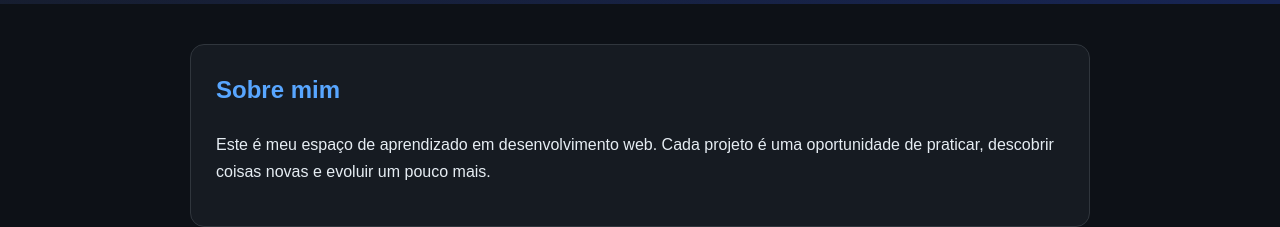
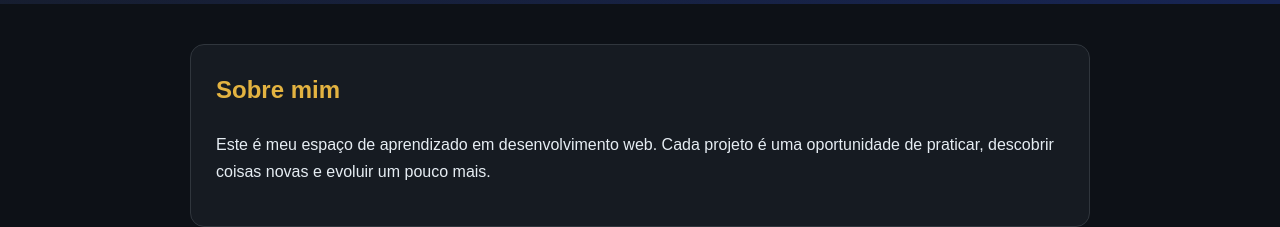
Before and after one commit to Danielli-R/meu-primeiro-site, a plain HTML site: page index.html in a window 1280 px wide. Shown: the part 496-723 px from the top of the page. Drawn offline with Linux system fonts and the light colour scheme.

Commit message:
Refactor CSS styles for consistency and updates

```diff
--- a/style.css
+++ b/style.css
@@ -73,7 +73,7 @@ main {
 }
 
 h2 {
-    color: #58a6ff;
+    color: #e3b341;
     margin-top: 0;
 }
 
```
